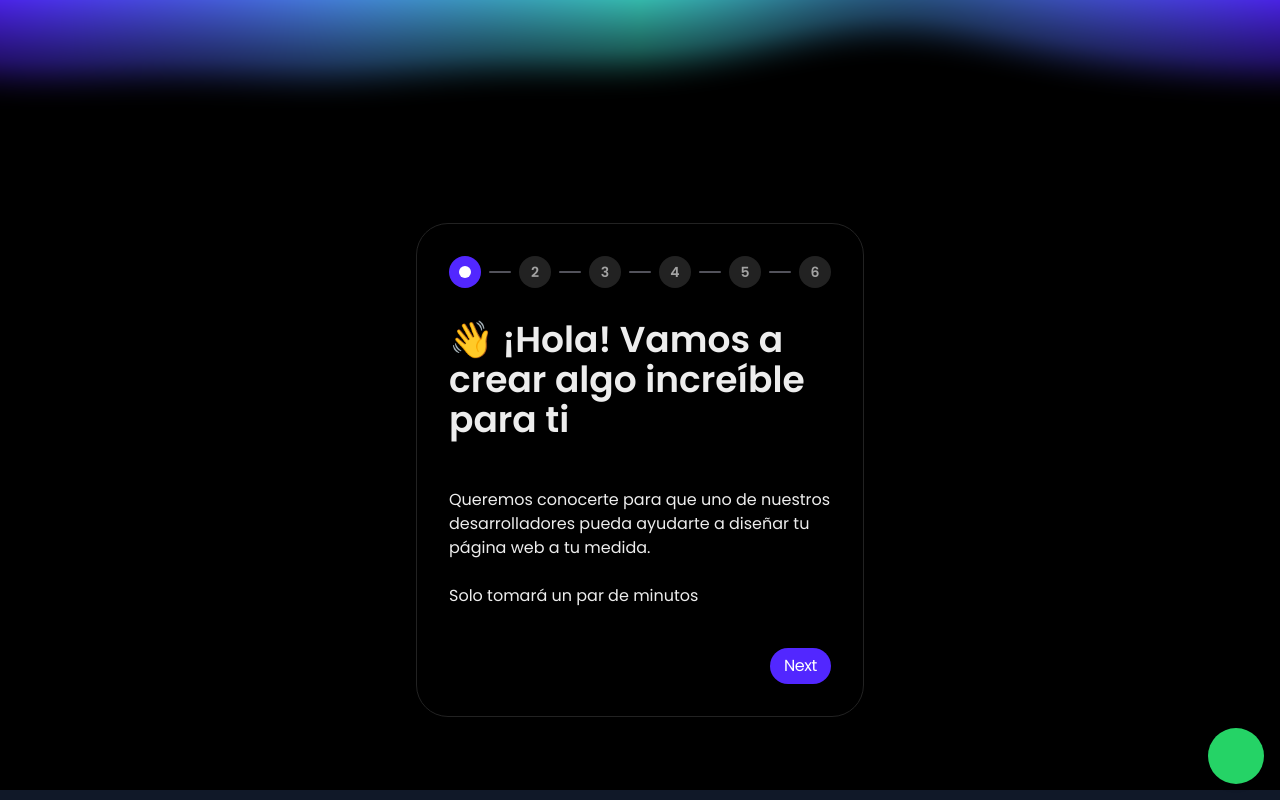
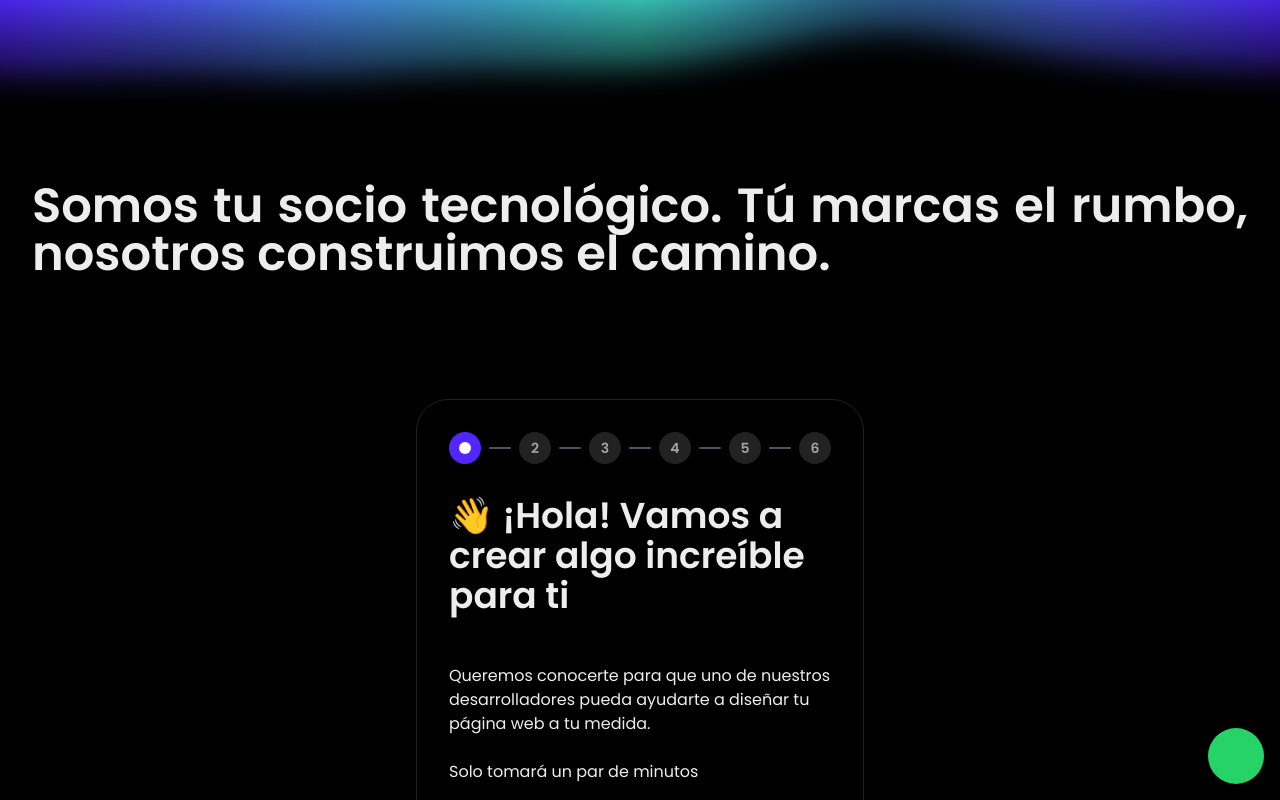
Before and after one commit to Dansepulveda555/medify-healthcare-platform, a Next.js app: page /comprar in a window 1280 px wide. Shown: the top 800 px of the page. Built offline with nearby package versions, Linux system fonts and the light colour scheme; some icons are missing.

Commit message:
GUARDADO 21 : NEXIO

```diff
--- a/src/app/comprar/page.jsx
+++ b/src/app/comprar/page.jsx
@@ -9,7 +9,12 @@ export default function Comprar(){
                   <div>
                     <Aurora></Aurora>
                   </div>
-           <Stepper
+                   <div>
+                                <h1 className="titulosResponsive">Somos tu socio tecnológico. Tú marcas el rumbo, nosotros construimos el camino.</h1>
+
+                   </div>
+<div className="">
+             <Stepper
   initialStep={1}
   onStepChange={(step) => {
     console.log(step);
@@ -25,7 +30,6 @@ export default function Comprar(){
 
   <Step>
     <h2 className="tituloResponsive"> ¿Como te llamas? </h2><br /><br />
-    <input value={name} onChange={(e) => setName(e.target.value)} placeholder="Nombre" />
 
   </Step>
 
@@ -53,6 +57,7 @@ Revisa tu correo para confirmar los detalles.”
   </Step>
 
 </Stepper>
+</div>
 
         </div>
     )
```
